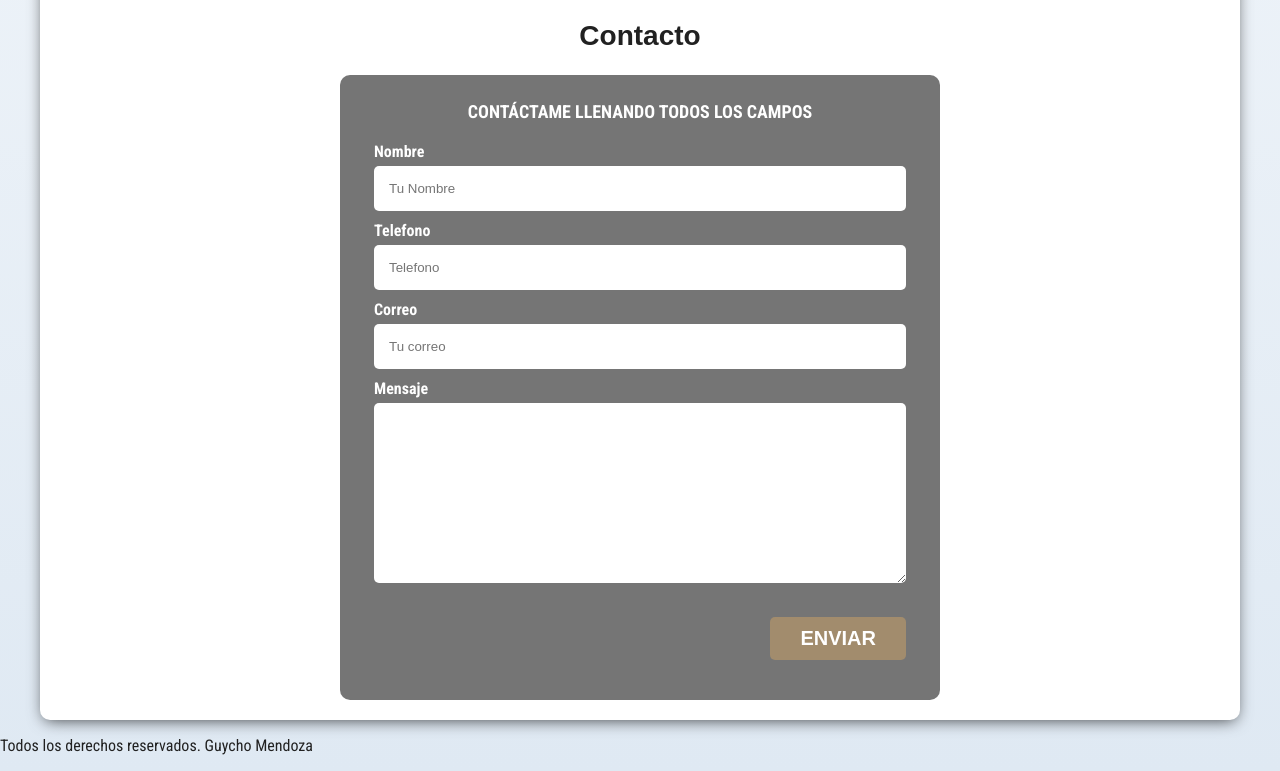
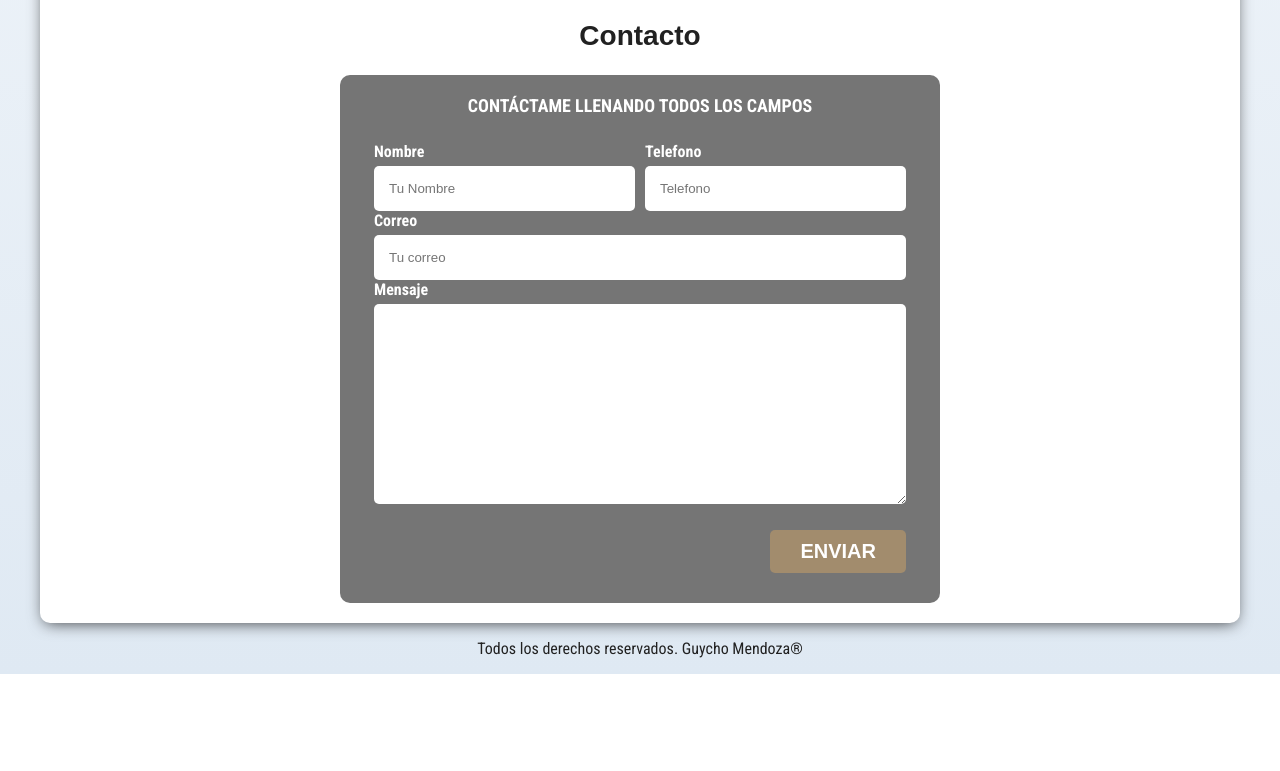
Before and after one commit to guychomendoza/GuychoMendoza, a plain HTML site: page index.html in a window 1280 px wide. Shown: the part 1236-2007 px from the top of the page. After the commit the page ends 1910 px from the top, so only its background shows below. Drawn offline with Linux system fonts and the light colour scheme; a web font is replaced by a local one.

Commit message:
Detalles finales del 1 curso

```diff
--- a/css/style.css
+++ b/css/style.css
@@ -222,9 +222,25 @@ header {
     margin-bottom: 2rem;
     color: var(--white);
 }
-.contenedor-campos {
+@media (min-width: 768px) {
+    .contenedor-campos {
+        display: grid;
+        grid-template-columns: 1fr 1fr; /*columnas*/
+        grid-template-rows: auto auto 20rem;/*filas*/
+        column-gap: 1rem; /*separacion de columnas*/
+    }
+    .campo:nth-child(3),
+    .campo:nth-child(4) {/*selecciona el campo 3*/
+    grid-column: 1 / 3; /*posicionar columnas*/
+}
+    .campo .bottom {
+        margin-top: 5rem;
+    }
+}
+
 
 }
+
 .campo {
     margin-bottom: 1rem;
 
@@ -249,3 +265,11 @@ header {
         margin: 0 auto;
     }
 }
+.campo textarea {
+    height: 20rem;
+}
+
+/*footer*/
+.footer {
+    text-align: center;
+}
--- a/index.html
+++ b/index.html
@@ -97,8 +97,8 @@
                 <h2>Contacto</h2>
                 <form action="" class="formulario">
                     <fieldset>
+                            <legend>Contáctame llenando todos los campos</legend>
                             <div class="contenedor-campos">
-                            <legend>Contáctame llenando todos los campos</legend>
                                 <div class="campo">
                                     <label for="">Nombre</label>
                                     <input class="input-text" type="text" placeholder="Tu Nombre">
@@ -115,18 +115,19 @@
                                     <label for="">Mensaje</label>
                                     <textarea class="input-text" name="" id="" cols="30" rows="10"></textarea>
                                 </div>
+                            </div> <!--contenedor de todos los campos-->
                                 <div class="campo alinear-derecha flex">
                                     <input class="bottom w-100" type="submit" value="Enviar">
                                 </div>
-                        </div> <!--contenedor de todos los campos-->
+
 
                     </fieldset>
                 </form>
             </section>
         </div>
     </main>
-    <footer>
-        <p>Todos los derechos reservados. Guycho Mendoza</p>
+    <footer class="footer">
+        <p>Todos los derechos reservados. Guycho Mendoza®</p>
     </footer>
 </body>
 </html>
```
Lines whose indentation alone changed are shown as unchanged.
